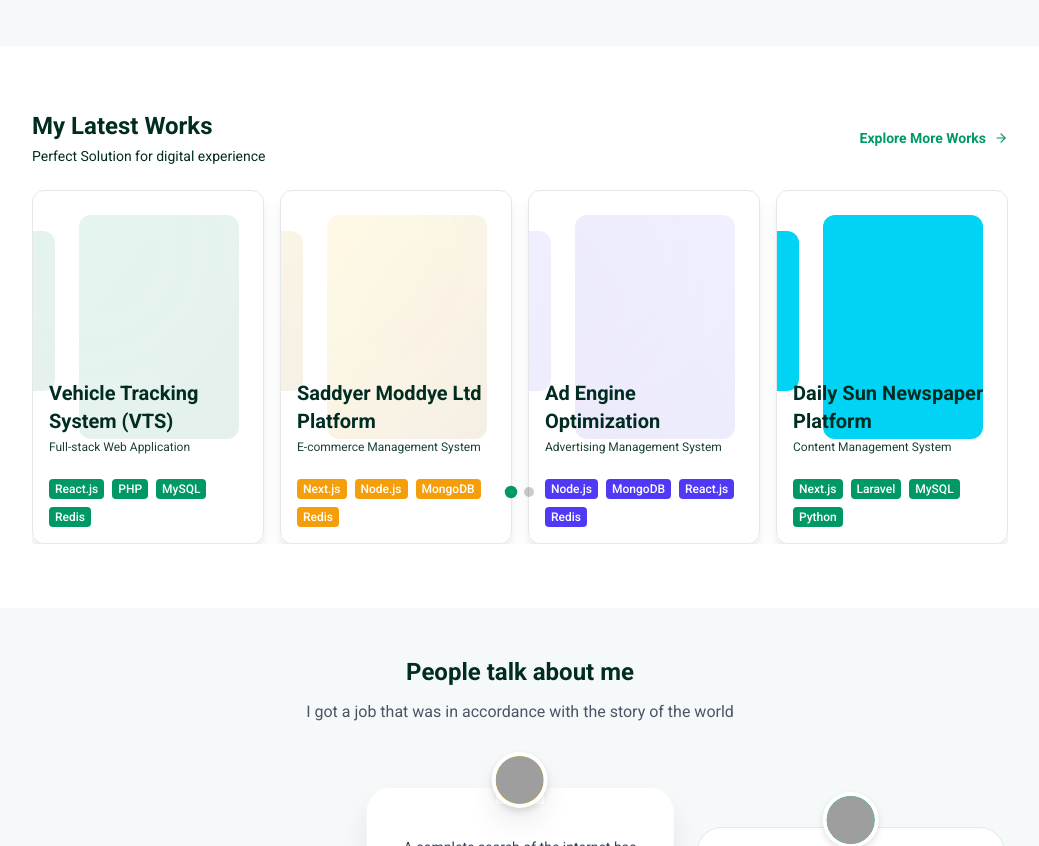
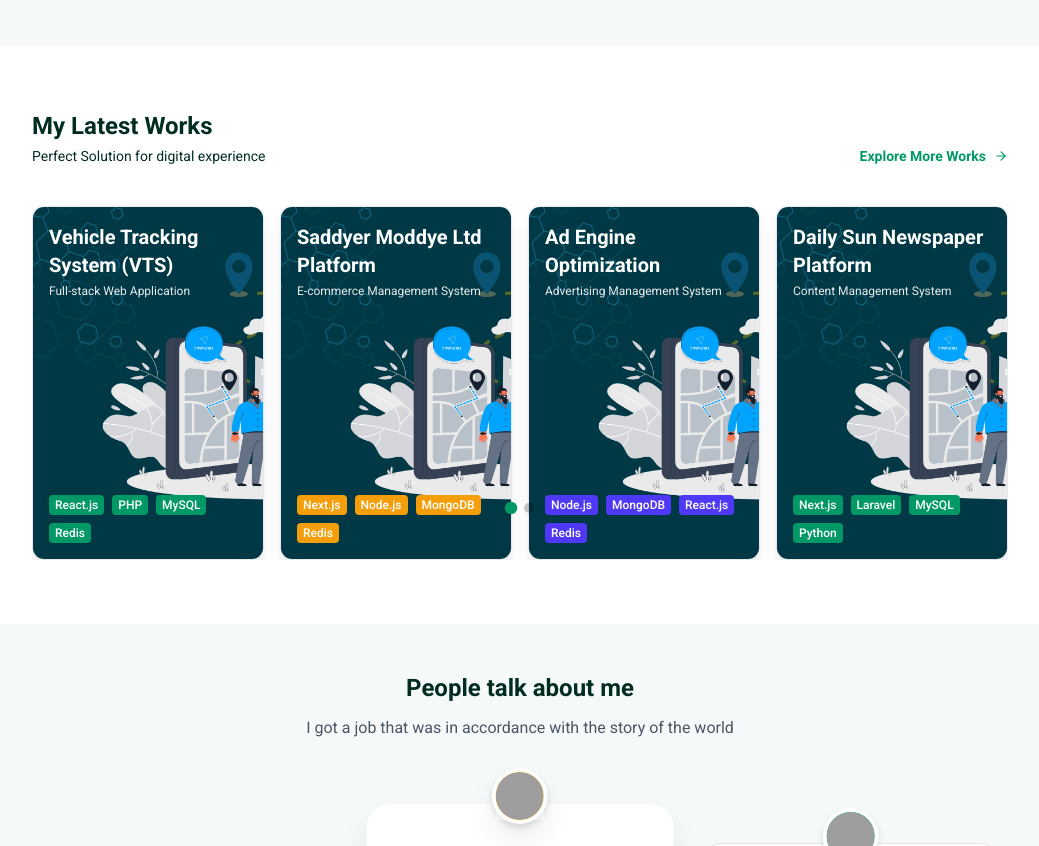
Before and after one commit to joydiucse/portfolio, a React (Vite) app: page / in a window 1280 px wide. Shown: the part 1690-2536 px from the top of the page, without its empty margins (120-1159 px from the left). Built offline with nearby package versions, Linux system fonts and the light colour scheme; grey boxes are pictures that could not be loaded.

Commit message:
updated my latest projects

```diff
--- a/src/components/common/Icons.jsx
+++ b/src/components/common/Icons.jsx
@@ -1,10 +1,12 @@
 import {FaLaptopCode} from "react-icons/fa";
 import {HiOutlineHome} from "react-icons/hi";
 import {FiArrowRight} from "react-icons/fi";
+import {FaArrowUpRightFromSquare} from "react-icons/fa6";
 
 export const ReactIcon = ({name='', className='', ...props}) => {
     if (name === 'web') return <FaLaptopCode className={className} {...props} />
     if (name === 'right-arrow') return <FiArrowRight className={className} {...props} />
+    if (name === 'arrow-up-right') return <FaArrowUpRightFromSquare  className={className} {...props} />
     else return <HiOutlineHome className={className} {...props} />
 
 }
--- a/src/components/sections/LatestWorks.jsx
+++ b/src/components/sections/LatestWorks.jsx
@@ -8,11 +8,12 @@
 import { Pagination } from 'swiper/modules'
 import 'swiper/css'
 import 'swiper/css/pagination'
+import {IconButton} from "@mui/material";
 
 function LatestWorks() {
     return (
         <Container className="py-16" id="works">
-            <div className="fcb">
+            <div className="feb">
                 <div className="space-y-1">
                     <h3 className="text-2xl font-bold">My Latest Works</h3>
                     <p className="text-sm">Perfect Solution for digital experience</p>
@@ -23,7 +24,7 @@
                     </Link>
                 </div>
             </div>
-            <div className="mt-6">
+            <div className="mt-10">
                 <Swiper
                     modules={[Pagination]}
                     pagination={{ clickable: true }}
@@ -39,20 +40,25 @@
                     {latestProjects.map((item) => (
                         <SwiperSlide key={item.title}>
                             <div className={`rounded-xl p-4 h-[280px] sm:h-[320px] border border-gray-200 dark:border-gray-800 relative overflow-hidden shadow-lg hover:shadow-xl`}>
-                                <div className="absolute inset-0 pointer-events-none">
+                                {/*<div className="absolute inset-0 z-10 pointer-events-none">
                                     <div className={`absolute -left-14 -top-14 size-56 rounded-full bg-white/10 blur-xl`}></div>
                                     <div className={`absolute right-6 top-6 w-40 h-56 rounded-xl ${item.background} `}></div>
                                     <div className={`absolute right-52 top-10 w-28 h-40 rounded-xl  ${item.background} `}></div>
-                                </div>
-                                <div className="relative z-10 h-full flex flex-col justify-end">
+                                </div>*/}
+                                <figure className="absolute top-0 left-0 w-full h-full z-[1]">
+                                    <img src={item?.image} className={'image-cover'}/>
+                                </figure>
+                                <div className="relative z-10 h-full flex flex-col justify-between text-white">
                                     <div>
                                         <div className="text-xl font-bold">{item.title}</div>
                                         <div className="text-xs opacity-90 mt-1">{item.summary}</div>
                                     </div>
-                                    <div className="mt-6 fc flex-wrap gap-2 text-xs">
-                                        {item.stack.slice(0,4).map((s, i) => (
-                                            <span key={i} className={`inline-block ${item?.bg || 'bg-primary'} text-white font-medium rounded-sm px-1.5 py-0.5`}>{s}</span>
-                                        ))}
+                                    <div className="feb">
+                                        <div className="mt-6 fc flex-wrap gap-2 text-xs">
+                                            {item.stack.slice(0,4).map((s, i) => (
+                                                <span key={i} className={`inline-block ${item?.bg || 'bg-primary'} text-white font-medium rounded-sm px-1.5 py-0.5`}>{s}</span>
+                                            ))}
+                                        </div>
                                     </div>
                                 </div>
                             </div>
--- a/src/data/data.jsx
+++ b/src/data/data.jsx
@@ -1,3 +1,5 @@
+import {image} from "../utils/media.js";
+
 export const profile = {
     name: "Joynal Abedin",
     namePro: "Joynal A.",
@@ -112,7 +114,7 @@
         bg: "bg-primary",
         background: "bg-gradient-to-br from-primary/10 to-primary-dark/10",
         live: "#",
-        image: "https://placehold.co/160x120/png",
+        image: image('projects/vts.png'),
         bullets: [
             "Developed 3 scalable VTS platforms using React.js and PHP with AES-256 encryption, RBAC, and ETL optimization.",
             "Boosted analytics and reporting performance by 35% using Redis caching and database optimization."
@@ -126,7 +128,7 @@
         bg: "bg-secondary",
         background: "bg-gradient-to-br from-yellow-400/10 to-yellow-700/10",
         live: "#",
-        image: "https://placehold.co/160x120/png",
+        image: image('projects/vts.png'),
         bullets: [
             "Built full-stack e-commerce solution with Next.js and Node.js, integrating Nuport API for automated shipping.",
             "Optimized inventory management and order processing using Redis caching and MongoDB query tuning."
@@ -140,7 +142,7 @@
         bg: "bg-indigo-600",
         background: "bg-gradient-to-bl from-indigo-500/10 to-indigo-700/10",
         live: "#",
-        image: "https://placehold.co/160x120/png",
+        image: image('projects/vts.png'),
         bullets: [
             "Refactored backend microservices and implemented VAST/VMAP protocols, improving ad delivery speed by 75%.",
             "Optimized MongoDB queries and Redis caching for high-throughput ad serving."
@@ -153,7 +155,7 @@
         stack: ["Next.js", "Laravel", "MySQL", "Python"],
         background: "bg-cyan-400",
         live: "#",
-        image: "https://placehold.co/160x120/png",
+        image: image('projects/vts.png'),
         bullets: [
             "Developed full-stack CMS with Laravel and Next.js, including audio transcoding and automated workflows.",
             "Enhanced performance and scalability using MySQL optimization and caching strategies."
@@ -167,7 +169,7 @@
         bg: "bg-rose-400",
         background: "bg-rose-400/10",
         live: "#",
-        image: "https://placehold.co/160x120/png",
+        image: image('projects/vts.png'),
         bullets: [
             "Built inventory system with Laravel, integrating ChatGPT API and Redis caching for fast queries.",
             "Optimized MySQL queries and workflows, improving operational efficiency by 40%."
```
Also changed, not shown: src/components/sections/Testimonials.jsx (+35 -5 lines), public/images/projects/vts.png (added).
